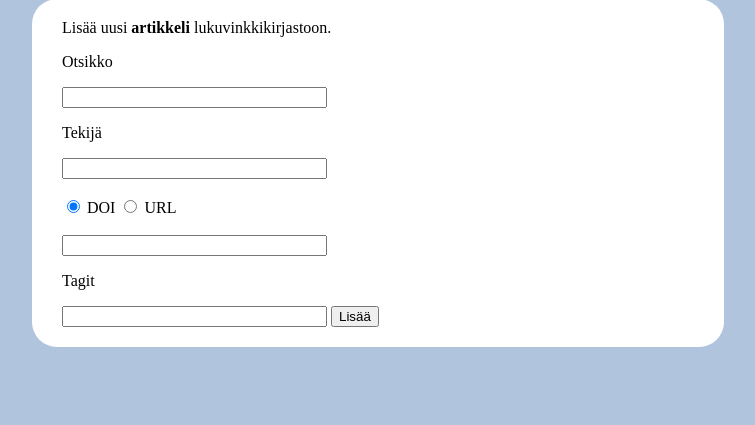
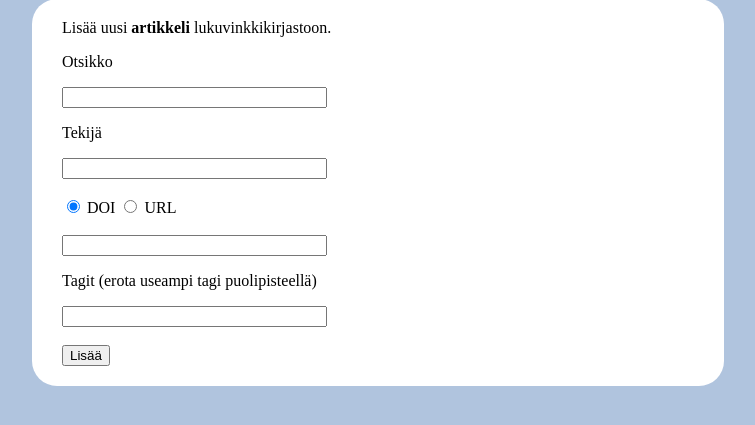
Before and after one commit to UncleRovo/TeamBoaOHTU2021, a Flask app: page /new_article in a window 1280 px wide. Shown: the part 187-612 px from the top of the page, without its empty margins (262-1017 px from the left). Run offline with Flask 2, Linux system fonts and the light colour scheme; a user stored in the database is signed in.

Commit message:
minor style fixes

```diff
--- a/src/routes.py
+++ b/src/routes.py
@@ -210,7 +210,6 @@ def hide_item():
 
 @app.route("/edit/<string:item_type>/<int:id>", methods=["GET", "POST"])
 def edit_item(item_type, id):
-    print("edit",item_type,id)
     if not user.isLoggedIn():
         return redirect("/")
     get_item = {"article": articles.get_one(id),
@@ -222,7 +221,7 @@ def edit_item(item_type, id):
         return redirect("/")
 
     if request.method == "GET":
-        tag = ";".join(item.tag)
+        tag = "; ".join(item.tag)
         return render_template("edit_item.html", item_type=item_type, item=item, tag=tag, id=id)
 
     if request.method == "POST":
@@ -231,5 +230,4 @@ def edit_item(item_type, id):
                        "book": books.update(id, request.form),
                        "video": videos.update(id, request.form)}
         success = update_item[item_type]
-        print("update succesful:", success)
     return redirect("/browse")
--- a/src/templates/edit_item.html
+++ b/src/templates/edit_item.html
@@ -24,7 +24,7 @@ Muokkaa - {{ item.title }}
         <p>Tagit (erota useampi tagi puolipisteellä)</p>
         <input type="text" name="tag" size="30" value="{{ tag }}"">
         <br>
-
+        <br>
         <input type="submit" value="tallenna">
         <input type="reset"  value="peruuta muutokset">
     </div>
@@ -45,6 +45,7 @@ Muokkaa - {{ item.title }}
         <br>
         <p>Tagit (erota useampi tagi puolipisteellä)</p>
         <input type="text" name="tag" size="30" value="{{ tag }}">
+        <br>
         <br>
         <input type="submit" value="tallenna">
         <input type="reset" value="peruuta muutokset">
@@ -67,6 +68,7 @@ Muokkaa - {{ item.title }}
         <p>Tagit (erota useampi tagi puolipisteellä)</p>
         <input type="text" name="tag" size="30" value="{{ tag }}">
         <br>
+        <br>
         <input type="submit" value="tallenna">
         <input type="reset" value="peruuta muutokset">
     </div>
@@ -88,6 +90,7 @@ Muokkaa - {{ item.title }}
         <p>Tagit (erota useampi tagi puolipisteellä)</p>
         <input type="text" name="tag" size="30" value="{{ tag }}">
         <br>
+        <br>
         <input type="submit" value="tallenna">
         <input type="reset" value="peruuta muutokset">
     </div>
--- a/src/templates/new_article.html
+++ b/src/templates/new_article.html
@@ -14,8 +14,10 @@
         <br><br>
         <input type="text" name="resource_id" size="30">
         <br>
-        <p>Tagit</p>
+        <p>Tagit (erota useampi tagi puolipisteellä)</p>
         <input type="text" name="tag" size="30">
+        <br>
+        <br>
         <input type="submit" name=button value="Lisää">
     </div>
 </form>
--- a/src/templates/new_blog.html
+++ b/src/templates/new_blog.html
@@ -14,6 +14,7 @@
         <p>Tagit (erota useampi tagi puolipisteellä)</p>
         <input type="text" name="tag" size="30">
         <br>
+        <br>
         <input type="submit" name=button value="Lisää">
     </div>
 </form>
--- a/src/templates/new_book.html
+++ b/src/templates/new_book.html
@@ -14,6 +14,7 @@
         <p>Tagit (erota useampi tagi puolipisteellä)</p>
         <input type="text" name="tag" size="30">
         <br>
+        <br>
         <input type="submit" name=button value="Lisää">
     </div>
 </form>
--- a/src/templates/new_video.html
+++ b/src/templates/new_video.html
@@ -14,6 +14,7 @@
         <p>Tagit (erota useampi tagi puolipisteellä)</p>
         <input type="text" name="tag" size="30">
         <br>
+        <br>
         <input type="submit" name=button value="Lisää">
     </div>
 </form>
```
